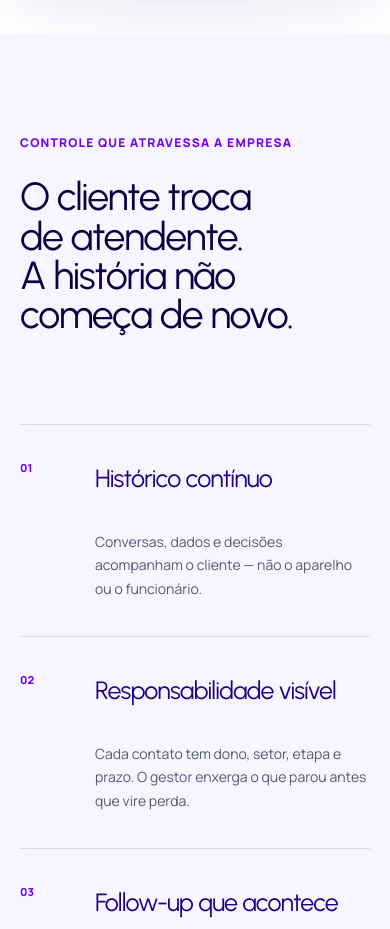
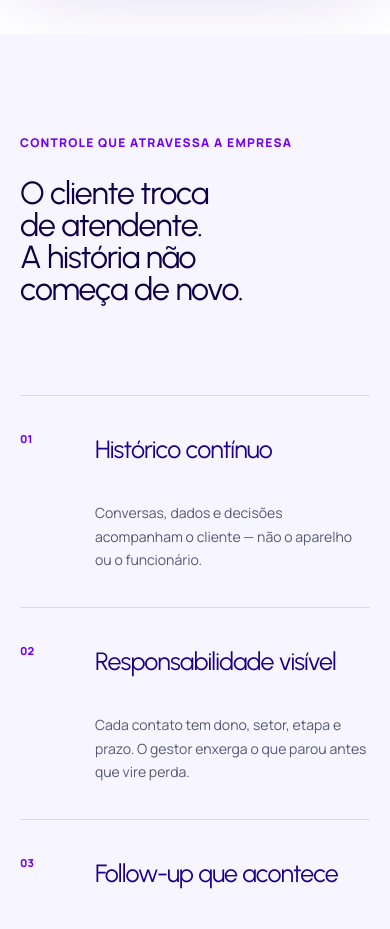
Before and after one commit to empraxistecnologia/site-waxis, a Next.js app: page / in a window 390 px wide. Shown: the part 2580-3509 px from the top of the page. Built offline with nearby package versions, Linux system fonts and the light colour scheme.

Commit message:
Keep continuity headline on two lines

```diff
--- a/app/globals.css
+++ b/app/globals.css
@@ -124,8 +124,10 @@ p { text-wrap: pretty; }
 .frame-callout--lead { bottom: 8%; left: -6%; transform: translateX(calc((1 - var(--scene-progress)) * -40px)); }
 
 .control { padding: 150px max(24px, calc((100vw - 1180px)/2)); background: var(--cloud); }
-.control-head { display: grid; grid-template-columns: .55fr 1.45fr; gap: 40px; margin-bottom: 90px; }
+.control-head { display: grid; grid-template-columns: .3fr 1.7fr; gap: 40px; margin-bottom: 90px; }
 .control-head h2, .tour-intro h2, .implementation-copy h2, .faq h2 { margin: 0; font-size: clamp(2.45rem, 4.2vw, 4.35rem); line-height: 1; color: var(--navy-deep); }
+.control-head h2 { font-size: clamp(2.35rem, 3.75vw, 3.9rem); }
+.control-head h2 span { display: block; white-space: nowrap; }
 .control-list { border-top: 1px solid var(--line); }
 .control-list article { display: grid; grid-template-columns: 90px .7fr 1.1fr; gap: 30px; align-items: start; padding: 35px 0; border-bottom: 1px solid var(--line); }
 .control-list article > span { color: var(--violet); font-size: 11px; font-weight: 800; }
@@ -258,6 +260,7 @@ footer a:hover { color: var(--violet-bright); }
   .nav-shell nav, .nav-actions { display: none; }.menu-button { display: block; }
   .menu-open .nav-shell { height: auto; padding-bottom: 22px; flex-wrap: wrap; }.menu-open .nav-shell nav { order: 3; width: 100%; display: flex; flex-direction: column; gap: 18px; padding-top: 22px; }
   .hero { grid-template-columns: 1fr; padding-top: 150px; }.hero-stage { min-height: 500px; max-width: 620px; width: 100%; margin: auto; }
+  .control-head { grid-template-columns: .15fr 1.85fr; gap: 24px; }.control-head h2 { font-size: clamp(2rem, 4vw, 2.5rem); }
   .transformation-sticky, .tour-sticky { grid-template-columns: 1fr; gap: 35px; }.transformation-copy { display: grid; grid-template-columns: 1fr 1fr; gap: 20px; }.transformation-copy h2 { grid-column: 1 / -1; }.progress-rail { display: none; }.dashboard-frame { max-width: 750px; }
   .tour-copy { min-height: 260px; }.tour-screen { max-height: 46vh; }
   .platform-resources { grid-template-columns: 1fr; gap: 65px; }.resources-heading { position: relative !important; top: auto; }.resources-link { grid-column: 1; }
@@ -274,6 +277,7 @@ footer a:hover { color: var(--violet-bright); }
   .platform-resources { padding: 100px 20px; gap: 55px; }
   .resources-list article { grid-template-columns: 1fr; gap: 9px; padding: 25px 0; }.resources-list article::after { display: none; }.resources-list article:hover { transform: none; }.resources-list p { margin-right: 0; font-size: .9375rem; }
   .control, .ecosystem, .implementation, .faq { padding: 100px 20px; }.control-head, .tour-intro, .implementation-copy { display: block; }.control-head h2, .tour-intro h2 { margin-top: 25px; }.control-list article { grid-template-columns: 45px 1fr; }.control-list p { grid-column: 2; }
+  .control-head h2 span { white-space: normal; }
   .product-tour { padding-top: 100px; }.tour-intro { margin-bottom: 70px; }.tour-track { height: auto; }.tour-sticky { position: static; height: auto; padding: 90px 20px; }.tour-copy { min-height: 360px; }.tour-screen { aspect-ratio: 16/11; }.tour-screen img { object-fit: contain; }
   .integration-network { height: auto; margin: 55px auto 35px; display: grid; grid-template-columns: repeat(2, minmax(0,1fr)); gap: 9px; }
   .network-lines, .network-core-rings { display: none; }
--- a/app/page.tsx
+++ b/app/page.tsx
@@ -187,7 +187,7 @@ export default function Home() {
         <section className="control">
           <div className="control-head">
             <p className="section-label">Controle que atravessa a empresa</p>
-            <h2>O cliente troca de atendente.<br />A história não começa de novo.</h2>
+            <h2><span>O cliente troca de atendente.</span><span>A história não começa de novo.</span></h2>
           </div>
           <div className="control-list">
             <article><span>01</span><h3>Histórico contínuo</h3><p>Conversas, dados e decisões acompanham o cliente — não o aparelho ou o funcionário.</p></article>
```
